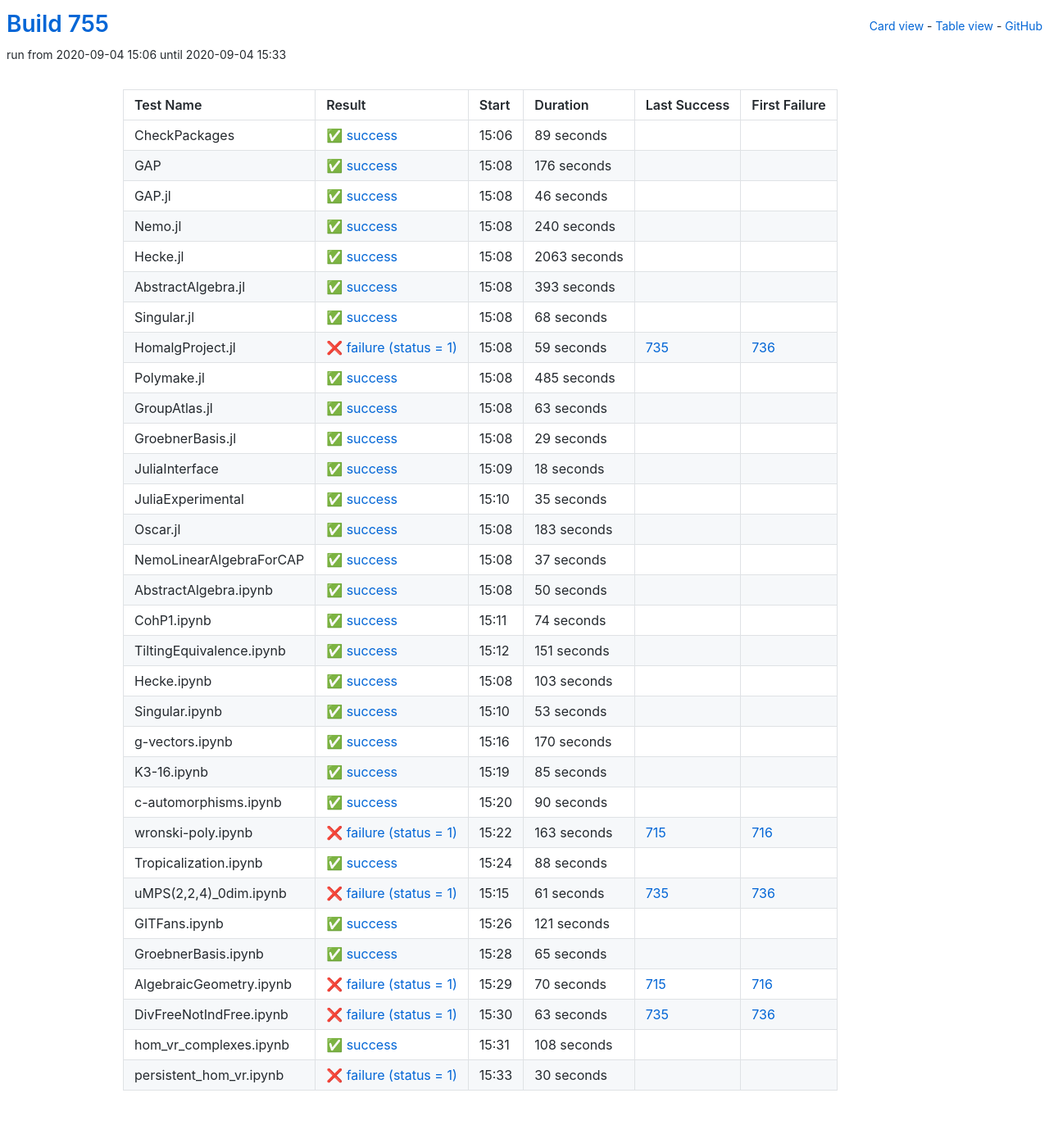
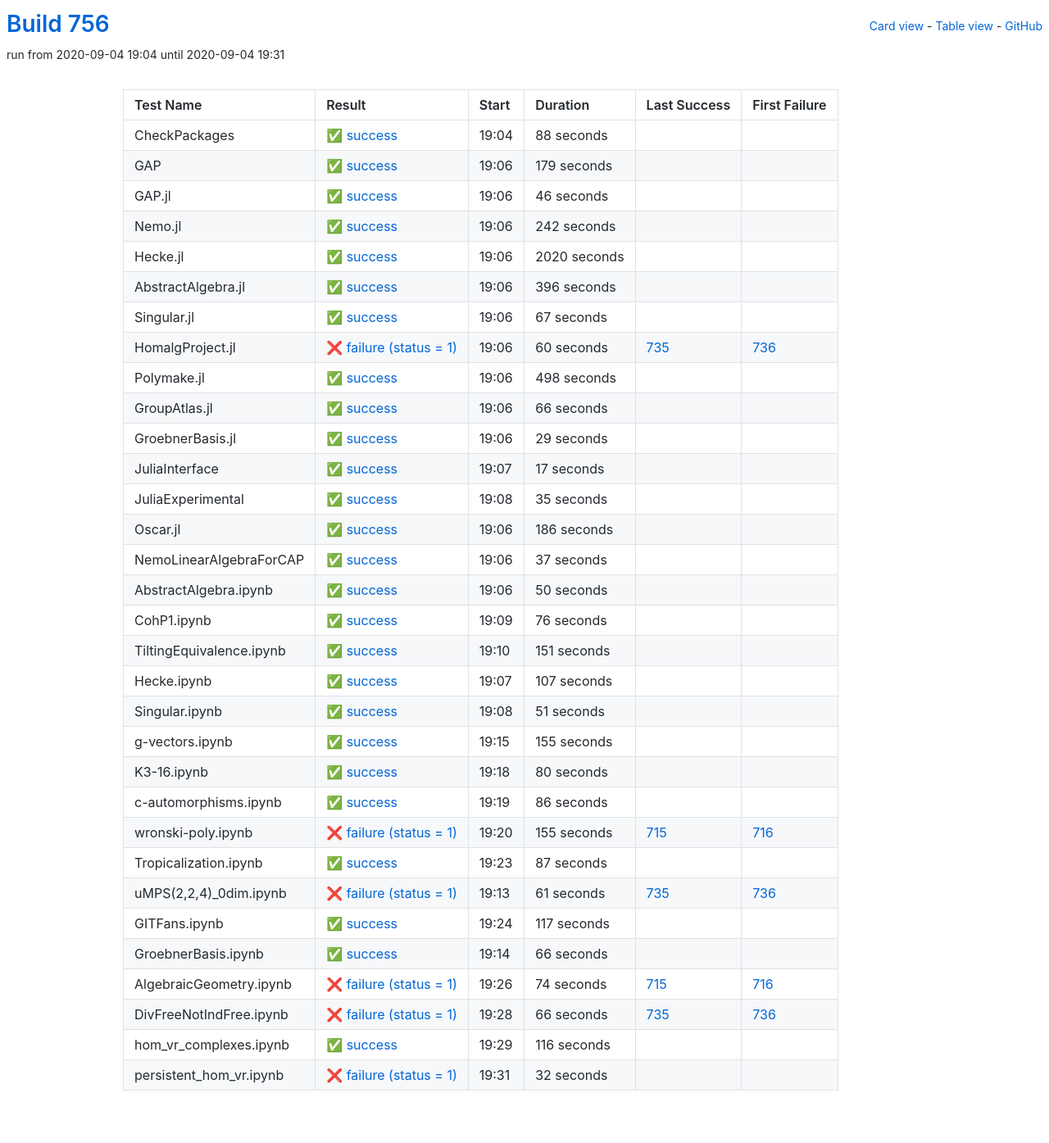
Before and after one commit to oscar-system/oscar-ci-status-stable, a Jekyll site: the page built from table.html, in a window 1280 px wide. Shown: the whole page at 82% size. Built offline with Jekyll 4.4.1, drawn with Linux system fonts in a browser that asks for light colours.

Commit message:
Build #756

```diff
--- a/_data/ci.yml
+++ b/_data/ci.yml
@@ -1,6 +1,6 @@
 ---
-build: 755
-build_url: https://oscarci.mathematik.uni-kl.de/job/oscar-stable/755/
+build: 756
+build_url: https://oscarci.mathematik.uni-kl.de/job/oscar-stable/756/
 job: oscar-stable
 organization: oscar-system
 repo: oscar-ci-status-stable
@@ -8,32 +8,32 @@ repourl: https://github.com/oscar-system/oscar-ci-status-stable
 tests:
 - name: CheckPackages
   id: checkpackages
-  log: https://oscarci.mathematik.uni-kl.de/job/oscar-stable/755/artifact/logs/build-755/CheckPackages.log
-  start: 2020-09-04 15:06
+  log: https://oscarci.mathematik.uni-kl.de/job/oscar-stable/756/artifact/logs/build-756/CheckPackages.log
+  start: 2020-09-04 19:04
   success: true
   exitcode: 0
   status: success
-  duration: 89
+  duration: 88
   last_success: false
   last_success_url:
   first_failure: false
   first_failure_url:
 - name: GAP
   id: gap
-  log: https://oscarci.mathematik.uni-kl.de/job/oscar-stable/755/artifact/logs/build-755/GAP.log
-  start: 2020-09-04 15:08
+  log: https://oscarci.mathematik.uni-kl.de/job/oscar-stable/756/artifact/logs/build-756/GAP.log
+  start: 2020-09-04 19:06
   success: true
   exitcode: 0
   status: success
-  duration: 176
+  duration: 179
   last_success: false
   last_success_url:
   first_failure: false
   first_failure_url:
 - name: GAP.jl
   id: gap-jl
-  log: https://oscarci.mathematik.uni-kl.de/job/oscar-stable/755/artifact/logs/build-755/GAP.jl.log
-  start: 2020-09-04 15:08
+  log: https://oscarci.mathematik.uni-kl.de/job/oscar-stable/756/artifact/logs/build-756/GAP.jl.log
+  start: 2020-09-04 19:06
   success: true
   exitcode: 0
   status: success
@@ -44,92 +44,92 @@ tests:
   first_failure_url:
 - name: Nemo.jl
   id: nemo-jl
-  log: https://oscarci.mathematik.uni-kl.de/job/oscar-stable/755/artifact/logs/build-755/Nemo.jl.log
-  start: 2020-09-04 15:08
+  log: https://oscarci.mathematik.uni-kl.de/job/oscar-stable/756/artifact/logs/build-756/Nemo.jl.log
+  start: 2020-09-04 19:06
   success: true
   exitcode: 0
   status: success
-  duration: 240
+  duration: 242
   last_success: false
   last_success_url:
   first_failure: false
   first_failure_url:
 - name: Hecke.jl
   id: hecke-jl
-  log: https://oscarci.mathematik.uni-kl.de/job/oscar-stable/755/artifact/logs/build-755/Hecke.jl.log
-  start: 2020-09-04 15:08
+  log: https://oscarci.mathematik.uni-kl.de/job/oscar-stable/756/artifact/logs/build-756/Hecke.jl.log
+  start: 2020-09-04 19:06
   success: true
   exitcode: 0
   status: success
-  duration: 2063
+  duration: 2020
   last_success: false
   last_success_url:
   first_failure: false
   first_failure_url:
 - name: AbstractAlgebra.jl
   id: abstractalgebra-jl
-  log: https://oscarci.mathematik.uni-kl.de/job/oscar-stable/755/artifact/logs/build-755/AbstractAlgebra.jl.log
-  start: 2020-09-04 15:08
+  log: https://oscarci.mathematik.uni-kl.de/job/oscar-stable/756/artifact/logs/build-756/AbstractAlgebra.jl.log
+  start: 2020-09-04 19:06
   success: true
   exitcode: 0
   status: success
-  duration: 393
+  duration: 396
   last_success: false
   last_success_url:
   first_failure: false
   first_failure_url:
 - name: Singular.jl
   id: singular-jl
-  log: https://oscarci.mathematik.uni-kl.de/job/oscar-stable/755/artifact/logs/build-755/Singular.jl.log
-  start: 2020-09-04 15:08
+  log: https://oscarci.mathematik.uni-kl.de/job/oscar-stable/756/artifact/logs/build-756/Singular.jl.log
+  start: 2020-09-04 19:06
   success: true
   exitcode: 0
   status: success
-  duration: 68
+  duration: 67
   last_success: false
   last_success_url:
   first_failure: false
   first_failure_url:
 - name: HomalgProject.jl
   id: homalgproject-jl
-  log: https://oscarci.mathematik.uni-kl.de/job/oscar-stable/755/artifact/logs/build-755/HomalgProject.jl.log
-  start: 2020-09-04 15:08
+  log: https://oscarci.mathematik.uni-kl.de/job/oscar-stable/756/artifact/logs/build-756/HomalgProject.jl.log
+  start: 2020-09-04 19:06
   success: false
   exitcode: 1
   status: failure
-  duration: 59
+  duration: 60
   last_success: 735
   last_success_url: https://oscarci.mathematik.uni-kl.de/job/oscar-stable/735/
   first_failure: 736
   first_failure_url: https://oscarci.mathematik.uni-kl.de/job/oscar-stable/736/
 - name: Polymake.jl
   id: polymake-jl
-  log: https://oscarci.mathematik.uni-kl.de/job/oscar-stable/755/artifact/logs/build-755/Polymake.jl.log
-  start: 2020-09-04 15:08
+  log: https://oscarci.mathematik.uni-kl.de/job/oscar-stable/756/artifact/logs/build-756/Polymake.jl.log
+  start: 2020-09-04 19:06
   success: true
   exitcode: 0
   status: success
-  duration: 485
+  duration: 498
   last_success: false
   last_success_url:
   first_failure: false
   first_failure_url:
 - name: GroupAtlas.jl
   id: groupatlas-jl
-  log: https://oscarci.mathematik.uni-kl.de/job/oscar-stable/755/artifact/logs/build-755/GroupAtlas.jl.log
-  start: 2020-09-04 15:08
+  log: https://oscarci.mathematik.uni-kl.de/job/oscar-stable/756/artifact/logs/build-756/GroupAtlas.jl.log
+  start: 2020-09-04 19:06
   success: true
   exitcode: 0
   status: success
-  duration: 63
+  duration: 66
   last_success: false
   last_success_url:
   first_failure: false
   first_failure_url:
 - name: GroebnerBasis.jl
   id: groebnerbasis-jl
-  log: https://oscarci.mathematik.uni-kl.de/job/oscar-stable/755/artifact/logs/build-755/GroebnerBasis.jl.log
-  start: 2020-09-04 15:08
+  log: https://oscarci.mathematik.uni-kl.de/job/oscar-stable/756/artifact/logs/build-756/GroebnerBasis.jl.log
+  start: 2020-09-04 19:06
   success: true
   exitcode: 0
   status: success
@@ -140,20 +140,20 @@ tests:
   first_failure_url:
 - name: JuliaInterface
   id: juliainterface
-  log: https://oscarci.mathematik.uni-kl.de/job/oscar-stable/755/artifact/logs/build-755/JuliaInterface.log
-  start: 2020-09-04 15:09
+  log: https://oscarci.mathematik.uni-kl.de/job/oscar-stable/756/artifact/logs/build-756/JuliaInterface.log
+  start: 2020-09-04 19:07
   success: true
   exitcode: 0
   status: success
-  duration: 18
+  duration: 17
   last_success: false
   last_success_url:
   first_failure: false
   first_failure_url:
 - name: JuliaExperimental
   id: juliaexperimental
-  log: https://oscarci.mathematik.uni-kl.de/job/oscar-stable/755/artifact/logs/build-755/JuliaExperimental.log
-  start: 2020-09-04 15:10
+  log: https://oscarci.mathematik.uni-kl.de/job/oscar-stable/756/artifact/logs/build-756/JuliaExperimental.log
+  start: 2020-09-04 19:08
   success: true
   exitcode: 0
   status: success
@@ -164,20 +164,20 @@ tests:
   first_failure_url:
 - name: Oscar.jl
   id: oscar-jl
-  log: https://oscarci.mathematik.uni-kl.de/job/oscar-stable/755/artifact/logs/build-755/Oscar.jl.log
-  start: 2020-09-04 15:08
+  log: https://oscarci.mathematik.uni-kl.de/job/oscar-stable/756/artifact/logs/build-756/Oscar.jl.log
+  start: 2020-09-04 19:06
   success: true
   exitcode: 0
   status: success
-  duration: 183
+  duration: 186
   last_success: false
   last_success_url:
   first_failure: false
   first_failure_url:
 - name: NemoLinearAlgebraForCAP
   id: nemolinearalgebraforcap
-  log: https://oscarci.mathematik.uni-kl.de/job/oscar-stable/755/artifact/logs/build-755/NemoLinearAlgebraForCAP.log
-  start: 2020-09-04 15:08
+  log: https://oscarci.mathematik.uni-kl.de/job/oscar-stable/756/artifact/logs/build-756/NemoLinearAlgebraForCAP.log
+  start: 2020-09-04 19:06
   success: true
   exitcode: 0
   status: success
@@ -188,8 +188,8 @@ tests:
   first_failure_url:
 - name: AbstractAlgebra.ipynb
   id: abstractalgebra-ipynb
-  log: https://oscarci.mathematik.uni-kl.de/job/oscar-stable/755/artifact/logs/build-755/AbstractAlgebra.ipynb.log
-  start: 2020-09-04 15:08
+  log: https://oscarci.mathematik.uni-kl.de/job/oscar-stable/756/artifact/logs/build-756/AbstractAlgebra.ipynb.log
+  start: 2020-09-04 19:06
   success: true
   exitcode: 0
   status: success
@@ -200,20 +200,20 @@ tests:
   first_failure_url:
 - name: CohP1.ipynb
   id: cohp1-ipynb
-  log: https://oscarci.mathematik.uni-kl.de/job/oscar-stable/755/artifact/logs/build-755/CohP1.ipynb.log
-  start: 2020-09-04 15:11
+  log: https://oscarci.mathematik.uni-kl.de/job/oscar-stable/756/artifact/logs/build-756/CohP1.ipynb.log
+  start: 2020-09-04 19:09
   success: true
   exitcode: 0
   status: success
-  duration: 74
+  duration: 76
   last_success: false
   last_success_url:
   first_failure: false
   first_failure_url:
 - name: TiltingEquivalence.ipynb
   id: tiltingequivalence-ipynb
-  log: https://oscarci.mathematik.uni-kl.de/job/oscar-stable/755/artifact/logs/build-755/TiltingEquivalence.ipynb.log
-  start: 2020-09-04 15:12
+  log: https://oscarci.mathematik.uni-kl.de/job/oscar-stable/756/artifact/logs/build-756/TiltingEquivalence.ipynb.log
+  start: 2020-09-04 19:10
   success: true
   exitcode: 0
   status: success
@@ -224,92 +224,92 @@ tests:
   first_failure_url:
 - name: Hecke.ipynb
   id: hecke-ipynb
-  log: https://oscarci.mathematik.uni-kl.de/job/oscar-stable/755/artifact/logs/build-755/Hecke.ipynb.log
-  start: 2020-09-04 15:08
+  log: https://oscarci.mathematik.uni-kl.de/job/oscar-stable/756/artifact/logs/build-756/Hecke.ipynb.log
+  start: 2020-09-04 19:07
   success: true
   exitcode: 0
   status: success
-  duration: 103
+  duration: 107
   last_success: false
   last_success_url:
   first_failure: false
   first_failure_url:
 - name: Singular.ipynb
   id: singular-ipynb
-  log: https://oscarci.mathematik.uni-kl.de/job/oscar-stable/755/artifact/logs/build-755/Singular.ipynb.log
-  start: 2020-09-04 15:10
+  log: https://oscarci.mathematik.uni-kl.de/job/oscar-stable/756/artifact/logs/build-756/Singular.ipynb.log
+  start: 2020-09-04 19:08
   success: true
   exitcode: 0
   status: success
-  duration: 53
+  duration: 51
   last_success: false
   last_success_url:
   first_failure: false
   first_failure_url:
 - name: g-vectors.ipynb
   id: g-vectors-ipynb
-  log: https://oscarci.mathematik.uni-kl.de/job/oscar-stable/755/artifact/logs/build-755/g-vectors.ipynb.log
-  start: 2020-09-04 15:16
+  log: https://oscarci.mathematik.uni-kl.de/job/oscar-stable/756/artifact/logs/build-756/g-vectors.ipynb.log
+  start: 2020-09-04 19:15
   success: true
   exitcode: 0
   status: success
-  duration: 170
+  duration: 155
   last_success: false
   last_success_url:
   first_failure: false
   first_failure_url:
 - name: K3-16.ipynb
   id: k3-16-ipynb
-  log: https://oscarci.mathematik.uni-kl.de/job/oscar-stable/755/artifact/logs/build-755/K3-16.ipynb.log
-  start: 2020-09-04 15:19
+  log: https://oscarci.mathematik.uni-kl.de/job/oscar-stable/756/artifact/logs/build-756/K3-16.ipynb.log
+  start: 2020-09-04 19:18
   success: true
   exitcode: 0
   status: success
-  duration: 85
+  duration: 80
   last_success: false
   last_success_url:
   first_failure: false
   first_failure_url:
 - name: c-automorphisms.ipynb
   id: c-automorphisms-ipynb
-  log: https://oscarci.mathematik.uni-kl.de/job/oscar-stable/755/artifact/logs/build-755/c-automorphisms.ipynb.log
-  start: 2020-09-04 15:20
+  log: https://oscarci.mathematik.uni-kl.de/job/oscar-stable/756/artifact/logs/build-756/c-automorphisms.ipynb.log
+  start: 2020-09-04 19:19
   success: true
   exitcode: 0
   status: success
-  duration: 90
+  duration: 86
   last_success: false
   last_success_url:
   first_failure: false
   first_failure_url:
 - name: wronski-poly.ipynb
   id: wronski-poly-ipynb
-  log: https://oscarci.mathematik.uni-kl.de/job/oscar-stable/755/artifact/logs/build-755/wronski-poly.ipynb.log
-  start: 2020-09-04 15:22
+  log: https://oscarci.mathematik.uni-kl.de/job/oscar-stable/756/artifact/logs/build-756/wronski-poly.ipynb.log
+  start: 2020-09-04 19:20
   success: false
   exitcode: 1
   status: failure
-  duration: 163
+  duration: 155
   last_success: 715
   last_success_url: https://oscarci.mathematik.uni-kl.de/job/oscar-stable/715/
   first_failure: 716
   first_failure_url: https://oscarci.mathematik.uni-kl.de/job/oscar-stable/716/
 - name: Tropicalization.ipynb
   id: tropicalization-ipynb
-  log: https://oscarci.mathematik.uni-kl.de/job/oscar-stable/755/artifact/logs/build-755/Tropicalization.ipynb.log
-  start: 2020-09-04 15:24
+  log: https://oscarci.mathematik.uni-kl.de/job/oscar-stable/756/artifact/logs/build-756/Tropicalization.ipynb.log
+  start: 2020-09-04 19:23
   success: true
   exitcode: 0
   status: success
-  duration: 88
+  duration: 87
   last_success: false
   last_success_url:
   first_failure: false
   first_failure_url:
 - name: uMPS(2,2,4)_0dim.ipynb
   id: umps-2-2-4-0dim-ipynb
-  log: https://oscarci.mathematik.uni-kl.de/job/oscar-stable/755/artifact/logs/build-755/uMPS-2-2-4-_0dim.ipynb.log
-  start: 2020-09-04 15:15
+  log: https://oscarci.mathematik.uni-kl.de/job/oscar-stable/756/artifact/logs/build-756/uMPS-2-2-4-_0dim.ipynb.log
+  start: 2020-09-04 19:13
   success: false
   exitcode: 1
   status: failure
@@ -320,72 +320,72 @@ tests:
   first_failure_url: https://oscarci.mathematik.uni-kl.de/job/oscar-stable/736/
 - name: GITFans.ipynb
   id: gitfans-ipynb
-  log: https://oscarci.mathematik.uni-kl.de/job/oscar-stable/755/artifact/logs/build-755/GITFans.ipynb.log
-  start: 2020-09-04 15:26
+  log: https://oscarci.mathematik.uni-kl.de/job/oscar-stable/756/artifact/logs/build-756/GITFans.ipynb.log
+  start: 2020-09-04 19:24
   success: true
   exitcode: 0
   status: success
-  duration: 121
+  duration: 117
   last_success: false
   last_success_url:
   first_failure: false
   first_failure_url:
 - name: GroebnerBasis.ipynb
   id: groebnerbasis-ipynb
-  log: https://oscarci.mathematik.uni-kl.de/job/oscar-stable/755/artifact/logs/build-755/GroebnerBasis.ipynb.log
-  start: 2020-09-04 15:28
+  log: https://oscarci.mathematik.uni-kl.de/job/oscar-stable/756/artifact/logs/build-756/GroebnerBasis.ipynb.log
+  start: 2020-09-04 19:14
   success: true
   exitcode: 0
   status: success
-  duration: 65
+  duration: 66
   last_success: false
   last_success_url:
   first_failure: false
   first_failure_url:
 - name: AlgebraicGeometry.ipynb
   id: algebraicgeometry-ipynb
-  log: https://oscarci.mathematik.uni-kl.de/job/oscar-stable/755/artifact/logs/build-755/AlgebraicGeometry.ipynb.log
-  start: 2020-09-04 15:29
+  log: https://oscarci.mathematik.uni-kl.de/job/oscar-stable/756/artifact/logs/build-756/AlgebraicGeometry.ipynb.log
+  start: 2020-09-04 19:26
   success: false
   exitcode: 1
   status: failure
-  duration: 70
+  duration: 74
   last_success: 715
   last_success_url: https://oscarci.mathematik.uni-kl.de/job/oscar-stable/715/
   first_failure: 716
   first_failure_url: https://oscarci.mathematik.uni-kl.de/job/oscar-stable/716/
 - name: DivFreeNotIndFree.ipynb
   id: divfreenotindfree-ipynb
-  log: https://oscarci.mathematik.uni-kl.de/job/oscar-stable/755/artifact/logs/build-755/DivFreeNotIndFree.ipynb.log
-  start: 2020-09-04 15:30
+  log: https://oscarci.mathematik.uni-kl.de/job/oscar-stable/756/artifact/logs/build-756/DivFreeNotIndFree.ipynb.log
+  start: 2020-09-04 19:28
   success: false
   exitcode: 1
   status: failure
-  duration: 63
+  duration: 66
   last_success: 735
   last_success_url: https://oscarci.mathematik.uni-kl.de/job/oscar-stable/735/
   first_failure: 736
   first_failure_url: https://oscarci.mathematik.uni-kl.de/job/oscar-stable/736/
 - name: hom_vr_complexes.ipynb
   id: hom-vr-complexes-ipynb
-  log: https://oscarci.mathematik.uni-kl.de/job/oscar-stable/755/artifact/logs/build-755/hom_vr_complexes.ipynb.log
-  start: 2020-09-04 15:31
+  log: https://oscarci.mathematik.uni-kl.de/job/oscar-stable/756/artifact/logs/build-756/hom_vr_complexes.ipynb.log
+  start: 2020-09-04 19:29
   success: true
   exitcode: 0
   status: success
-  duration: 108
+  duration: 116
   last_success: false
   last_success_url:
   first_failure: false
   first_failure_url:
 - name: persistent_hom_vr.ipynb
   id: persistent-hom-vr-ipynb
-  log: https://oscarci.mathematik.uni-kl.de/job/oscar-stable/755/artifact/logs/build-755/persistent_hom_vr.ipynb.log
-  start: 2020-09-04 15:33
+  log: https://oscarci.mathematik.uni-kl.de/job/oscar-stable/756/artifact/logs/build-756/persistent_hom_vr.ipynb.log
+  start: 2020-09-04 19:31
   success: false
   exitcode: 1
   status: failure
-  duration: 30
+  duration: 32
   last_success: false
   last_success_url:
   first_failure: false
```
Also changed, not shown: README.md.
